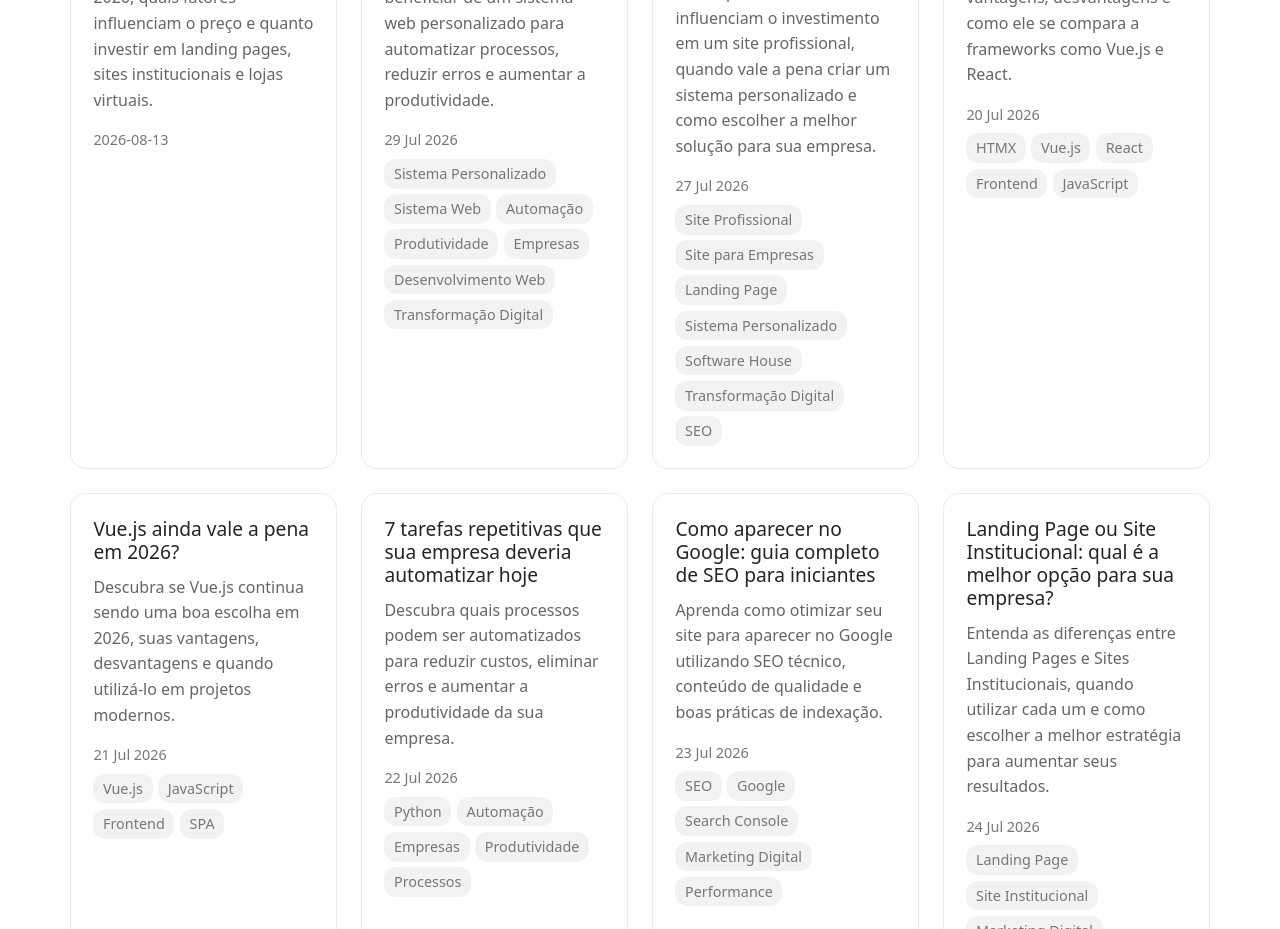
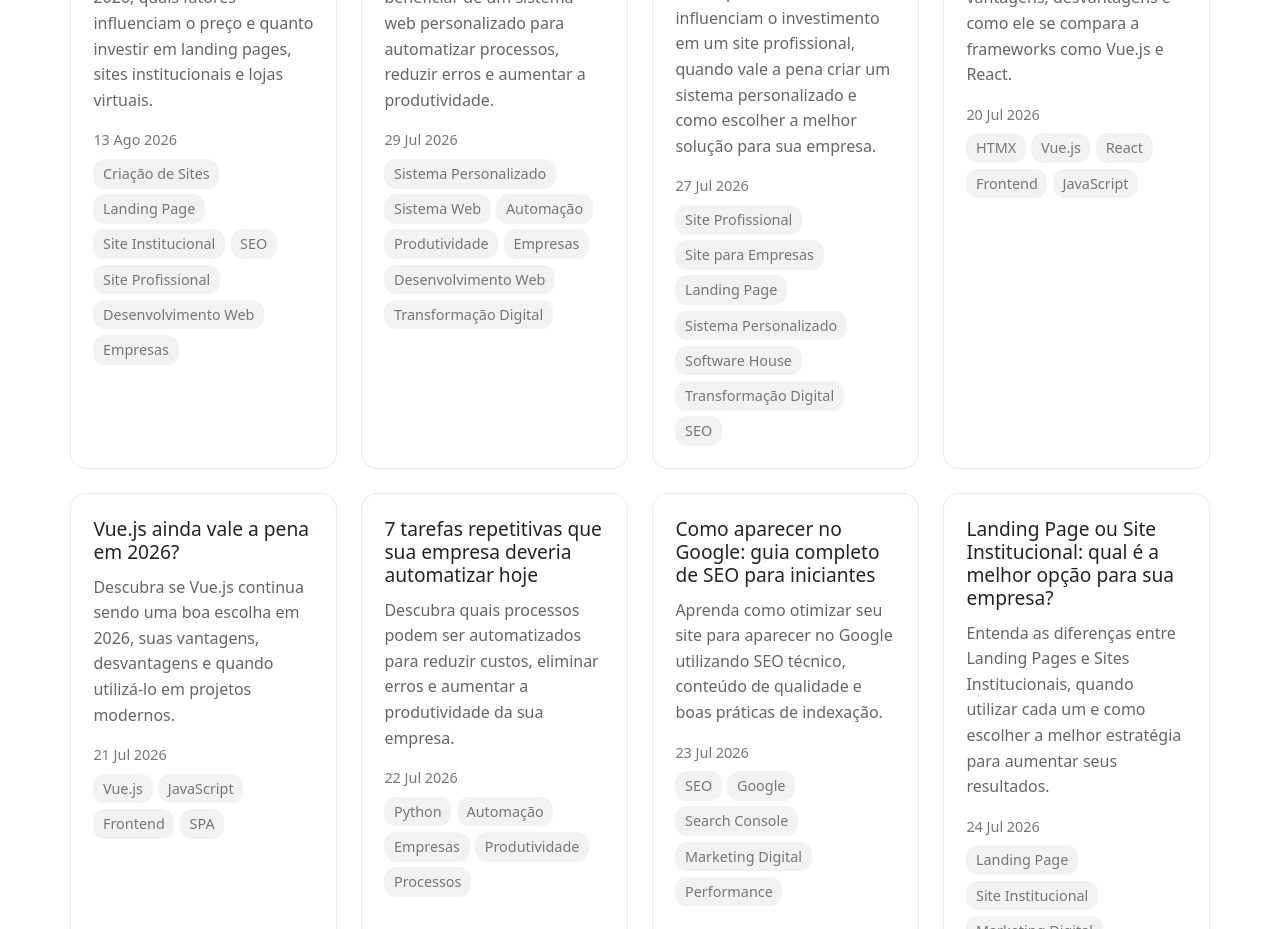
Before and after one commit to codewil-json/portfolio, a Vue app: page /blog in a window 1280 px wide. Shown: the part 1180-2109 px from the top of the page. Built offline with nearby package versions, Linux system fonts and the light colour scheme.

Commit message:
feat(blog): add 2026 website pricing article and update sitemap

```diff
--- a/src/blog/posts.js
+++ b/src/blog/posts.js
@@ -1,189 +1,246 @@
 export default [
   {
     slug: 'quanto-custa-criar-site-profissional-2026',
+
     title: 'Quanto Custa Criar um Site Profissional em 2026?',
+
     description:
       'Descubra quanto custa criar um site profissional em 2026, quais fatores influenciam o preço e quanto investir em landing pages, sites institucionais e lojas virtuais.',
+
     category: 'Sites',
-    date: '2026-08-13',
-    readTime: '9 min',
-    featured: true,
-    image: '/images/blog/site-profissional-2026.jpg',
-
-    meta: {
-      title: 'Quanto Custa Criar um Site Profissional em 2026? | CodeWil',
-      description:
-        'Veja os preços atualizados para criar um site profissional, landing page ou loja virtual em 2026 e saiba qual opção faz mais sentido para o seu negócio.',
-      keywords: [
-        'quanto custa criar um site',
-        'site profissional',
-        'preço site institucional',
-        'quanto custa uma landing page',
-        'criação de sites 2026',
-        'site para empresa'
-      ]
-    },
-
-    content: [
-      {
-        type: 'paragraph',
-        text:
-          'Se você pesquisou quanto custa criar um site profissional em 2026, a resposta curta é: entre R$ 800 e R$ 15.000. O valor depende do tipo de projeto, da quantidade de páginas, do design, das integrações e dos objetivos do negócio.'
-      },
-
-      {
-        type: 'heading',
-        level: 2,
-        text: 'Quanto custa um site em 2026?'
-      },
-      {
-        type: 'paragraph',
-        text:
-          'Não existe um preço único porque existem diferentes tipos de sites. Uma landing page custa muito menos que uma loja virtual completa, por exemplo.'
-      },
-
-      {
-        type: 'table',
-        headers: ['Tipo de site', 'Faixa de preço'],
-        rows: [
-          ['Landing Page', 'R$ 800 – R$ 2.500'],
-          ['Site Institucional', 'R$ 1.500 – R$ 5.000'],
-          ['Blog Profissional', 'R$ 2.000 – R$ 6.000'],
-          ['Loja Virtual', 'R$ 4.000 – R$ 15.000+']
-        ]
-      },
-
-      {
-        type: 'quote',
-        text:
-          'Para pequenas empresas, um site institucional costuma oferecer o melhor custo-benefício.'
-      },
-
-      {
-        type: 'heading',
-        level: 2,
-        text: 'O que influencia o preço?'
-      },
-      {
-        type: 'list',
-        items: [
-          'Quantidade de páginas',
-          'Design personalizado',
-          'Versão para celular',
-          'Formulários e WhatsApp',
-          'SEO para Google',
-          'Integrações com sistemas',
-          'Área administrativa'
-        ]
-      },
-      {
-        type: 'paragraph',
-        text:
-          'Quanto mais funcionalidades, maior o tempo de desenvolvimento e, consequentemente, o investimento.'
-      },
-
-      {
-        type: 'heading',
-        level: 2,
-        text: 'Landing Page ou Site Institucional?'
-      },
-      {
-        type: 'paragraph',
-        text:
-          'Essa é uma das dúvidas mais pesquisadas no Google. A escolha depende do seu objetivo.'
-      },
-
-      {
-        type: 'table',
-        headers: ['Landing Page', 'Site Institucional'],
-        rows: [
-          ['1 página', '4 a 10 páginas'],
-          ['Foco em conversão', 'Apresentação da empresa'],
-          ['Ideal para anúncios', 'Ideal para SEO'],
-          ['Mais barata', 'Mais completa']
-        ]
-      },
-
-      {
-        type: 'heading',
-        level: 2,
-        text: 'Custos além da criação'
-      },
-      {
-        type: 'paragraph',
-        text:
-          'Além do desenvolvimento, todo site possui alguns custos anuais.'
-      },
-
-      {
-        type: 'table',
-        headers: ['Item', 'Valor médio'],
-        rows: [
-          ['Domínio (.com.br)', 'R$ 40–70/ano'],
-          ['Hospedagem', 'R$ 180–600/ano'],
-          ['SSL', 'Gratuito'],
-          ['Google Analytics', 'Gratuito'],
-          ['Search Console', 'Gratuito']
-        ]
-      },
-
-      {
-        type: 'heading',
-        level: 2,
-        text: 'Vale a pena criar um site em 2026?'
-      },
-      {
-        type: 'paragraph',
-        text:
-          'Sim. Mesmo com redes sociais fortes, o site continua sendo o único canal que realmente pertence à empresa. Além disso, ele pode aparecer no Google e gerar clientes todos os dias sem depender de anúncios.'
-      },
-
-      {
-        type: 'heading',
-        level: 2,
-        text: 'Perguntas frequentes'
-      },
-      {
-        type: 'faq',
-        items: [
-          {
-            q: 'Qual o valor de um site simples?',
-            a:
-              'Entre R$ 800 e R$ 2.500 para uma landing page profissional.'
-          },
-          {
-            q: 'Quanto custa um site institucional?',
-            a:
-              'Normalmente entre R$ 1.500 e R$ 5.000, dependendo da complexidade.'
-          },
-          {
-            q: 'O domínio está incluso?',
-            a:
-              'Nem sempre. Geralmente domínio e hospedagem são cobrados separadamente.'
-          },
-          {
-            q: 'Quanto tempo leva para criar um site?',
-            a: 'Entre 7 e 30 dias para a maioria dos projetos.'
-          },
-          {
-            q: 'Um site ajuda a aparecer no Google?',
-            a:
-              'Sim, desde que seja desenvolvido com boas práticas de SEO e tenha conteúdo relevante.'
-          }
-        ]
-      },
-
-      {
-        type: 'heading',
-        level: 2,
-        text: 'Conclusão'
-      },
-      {
-        type: 'paragraph',
-        text:
-          'Se o seu objetivo é conquistar clientes pela internet, investir em um site profissional costuma trazer um retorno muito maior do que depender apenas das redes sociais. O ideal é escolher o tipo de site de acordo com a fase do seu negócio e já estruturá-lo pensando em SEO desde o primeiro dia.'
-      }
-    ]
+
+    date: '13 Ago 2026',
+
+    readTime: '9 min de leitura',
+
+    tags: [
+      'Criação de Sites',
+      'Landing Page',
+      'Site Institucional',
+      'SEO',
+      'Site Profissional',
+      'Desenvolvimento Web',
+      'Empresas'
+    ],
+
+    content: `
+
+<h2 id="introducao">Quanto custa criar um site profissional em 2026?</h2>
+
+<p>
+Se você pesquisou quanto custa criar um site profissional em 2026, a resposta curta é: entre <strong>R$ 800 e R$ 15.000</strong>. O investimento varia conforme o tipo de projeto, a quantidade de páginas, o design, as integrações e os objetivos da empresa.
+</p>
+
+<p>
+A boa notícia é que nem todo negócio precisa investir milhares de reais. Escolher o tipo certo de site costuma gerar muito mais retorno do que simplesmente contratar a opção mais cara.
+</p>
+
+<h2 id="precos">Quanto custa um site em 2026?</h2>
+
+<p>
+Cada projeto possui necessidades diferentes. Uma landing page voltada para conversão é muito mais simples do que uma loja virtual completa, por exemplo.
+</p>
+
+<table>
+  <thead>
+    <tr>
+      <th>Tipo de site</th>
+      <th>Faixa de preço</th>
+    </tr>
+  </thead>
+  <tbody>
+    <tr>
+      <td>Landing Page</td>
+      <td>R$ 800 – R$ 2.500</td>
+    </tr>
+    <tr>
+      <td>Site Institucional</td>
+      <td>R$ 1.500 – R$ 5.000</td>
+    </tr>
+    <tr>
+      <td>Blog Profissional</td>
+      <td>R$ 2.000 – R$ 6.000</td>
+    </tr>
+    <tr>
+      <td>Loja Virtual</td>
+      <td>R$ 4.000 – R$ 15.000+</td>
+    </tr>
+  </tbody>
+</table>
+
+<p>
+Para a maioria das pequenas empresas, um site institucional costuma oferecer o melhor custo-benefício por combinar credibilidade, presença no Google e espaço para apresentar serviços.
+</p>
+
+<h2 id="fatores">O que influencia o preço de um site?</h2>
+
+<p>
+O valor de um site não depende apenas do visual. Existem diversos fatores que aumentam ou reduzem o tempo de desenvolvimento.
+</p>
+
+<ul>
+  <li>Quantidade de páginas.</li>
+  <li>Design personalizado.</li>
+  <li>Versão otimizada para celular.</li>
+  <li>Formulários e integração com WhatsApp.</li>
+  <li>SEO para aparecer no Google.</li>
+  <li>Integrações com APIs e sistemas.</li>
+  <li>Área administrativa para gerenciamento.</li>
+</ul>
+
+<p>
+Quanto mais funcionalidades específicas o projeto exigir, maior será o investimento necessário.
+</p>
+
+<h2 id="landing-vs-site">Landing Page ou Site Institucional?</h2>
+
+<p>
+Essa é uma das dúvidas mais pesquisadas no Google. A escolha depende principalmente do objetivo da empresa.
+</p>
+
+<table>
+  <thead>
+    <tr>
+      <th>Landing Page</th>
+      <th>Site Institucional</th>
+    </tr>
+  </thead>
+  <tbody>
+    <tr>
+      <td>1 página</td>
+      <td>4 a 10 páginas</td>
+    </tr>
+    <tr>
+      <td>Foco em conversão</td>
+      <td>Apresentação da empresa</td>
+    </tr>
+    <tr>
+      <td>Ideal para anúncios</td>
+      <td>Ideal para SEO</td>
+    </tr>
+    <tr>
+      <td>Mais econômica</td>
+      <td>Mais completa</td>
+    </tr>
+  </tbody>
+</table>
+
+<p>
+Se o objetivo é vender um único serviço ou captar contatos rapidamente, a landing page costuma ser a melhor escolha. Já empresas que desejam construir autoridade e gerar tráfego orgânico devem priorizar um site institucional.
+</p>
+
+<h2 id="custos-fixos">Quais custos existem além da criação?</h2>
+
+<p>
+Além do desenvolvimento, todo site possui alguns custos anuais de manutenção.
+</p>
+
+<table>
+  <thead>
+    <tr>
+      <th>Item</th>
+      <th>Valor médio</th>
+    </tr>
+  </thead>
+  <tbody>
+    <tr>
+      <td>Domínio (.com.br)</td>
+      <td>R$ 40–70/ano</td>
+    </tr>
+    <tr>
+      <td>Hospedagem</td>
+      <td>R$ 180–600/ano</td>
+    </tr>
+    <tr>
+      <td>Certificado SSL</td>
+      <td>Gratuito</td>
+    </tr>
+    <tr>
+      <td>Google Analytics</td>
+      <td>Gratuito</td>
+    </tr>
+    <tr>
+      <td>Google Search Console</td>
+      <td>Gratuito</td>
+    </tr>
+  </tbody>
+</table>
+
+<p>
+Hoje é possível manter um site profissional com um custo anual relativamente baixo, principalmente utilizando hospedagens modernas e certificados SSL gratuitos.
+</p>
+
+<h2 id="vale-apena">Vale a pena investir em um site em 2026?</h2>
+
+<p>
+Sim. Redes sociais são excelentes canais de divulgação, mas elas não substituem um site próprio. O algoritmo muda constantemente, enquanto um site continua sendo um ativo digital que pertence à empresa.
+</p>
+
+<p>
+Além disso, um site otimizado para SEO pode atrair visitantes diariamente através do Google sem depender exclusivamente de anúncios pagos.
+</p>
+
+<h2 id="quando-investir">Quando vale a pena criar um site profissional?</h2>
+
+<p>
+Se sua empresa depende apenas do Instagram ou do WhatsApp para vender, provavelmente já está perdendo oportunidades de clientes que pesquisam diretamente no Google.
+</p>
+
+<p>
+Ter um site transmite mais credibilidade, facilita o contato, apresenta seus serviços e cria uma presença digital permanente para o negócio.
+</p>
+
+<h2 id="conclusao">Conclusão</h2>
+
+<p>
+O custo de um site profissional em 2026 varia conforme o tipo de projeto e as funcionalidades necessárias, mas o mais importante é escolher uma solução alinhada aos objetivos da empresa.
+</p>
+
+<p>
+Para muitos negócios, um site institucional bem estruturado oferece o melhor equilíbrio entre investimento, credibilidade e geração de clientes através do Google.
+</p>
+
+<p>
+Aqui no blog compartilho conteúdos sobre desenvolvimento web, SEO e soluções digitais para ajudar empresas e desenvolvedores a tomarem decisões mais inteligentes na internet.
+</p>
+
+<hr>
+
+<h3>Perguntas frequentes</h3>
+
+<h4>Qual o valor de um site simples?</h4>
+
+<p>
+Uma landing page profissional normalmente custa entre R$ 800 e R$ 2.500, dependendo do design e das funcionalidades.
+</p>
+
+<h4>Quanto custa um site institucional?</h4>
+
+<p>
+O investimento costuma variar entre R$ 1.500 e R$ 5.000 para projetos voltados à apresentação de empresas e serviços.
+</p>
+
+<h4>O domínio está incluso no preço?</h4>
+
+<p>
+Nem sempre. Em muitos projetos, domínio e hospedagem são contratados separadamente pelo cliente.
+</p>
+
+<h4>Quanto tempo leva para desenvolver um site?</h4>
+
+<p>
+A maioria dos sites institucionais pode ser concluída entre 7 e 30 dias, dependendo da complexidade do projeto.
+</p>
+
+<h4>Um site ajuda a aparecer no Google?</h4>
+
+<p>
+Sim. Quando desenvolvido com boas práticas de SEO e conteúdo relevante, um site pode conquistar posições nos resultados orgânicos e gerar visitantes continuamente.
+</p>
+
+<hr>
+
+`
   },
   {
     slug: '7-sinais-de-que-sua-empresa-precisa-de-um-sistema-personalizado',
```
